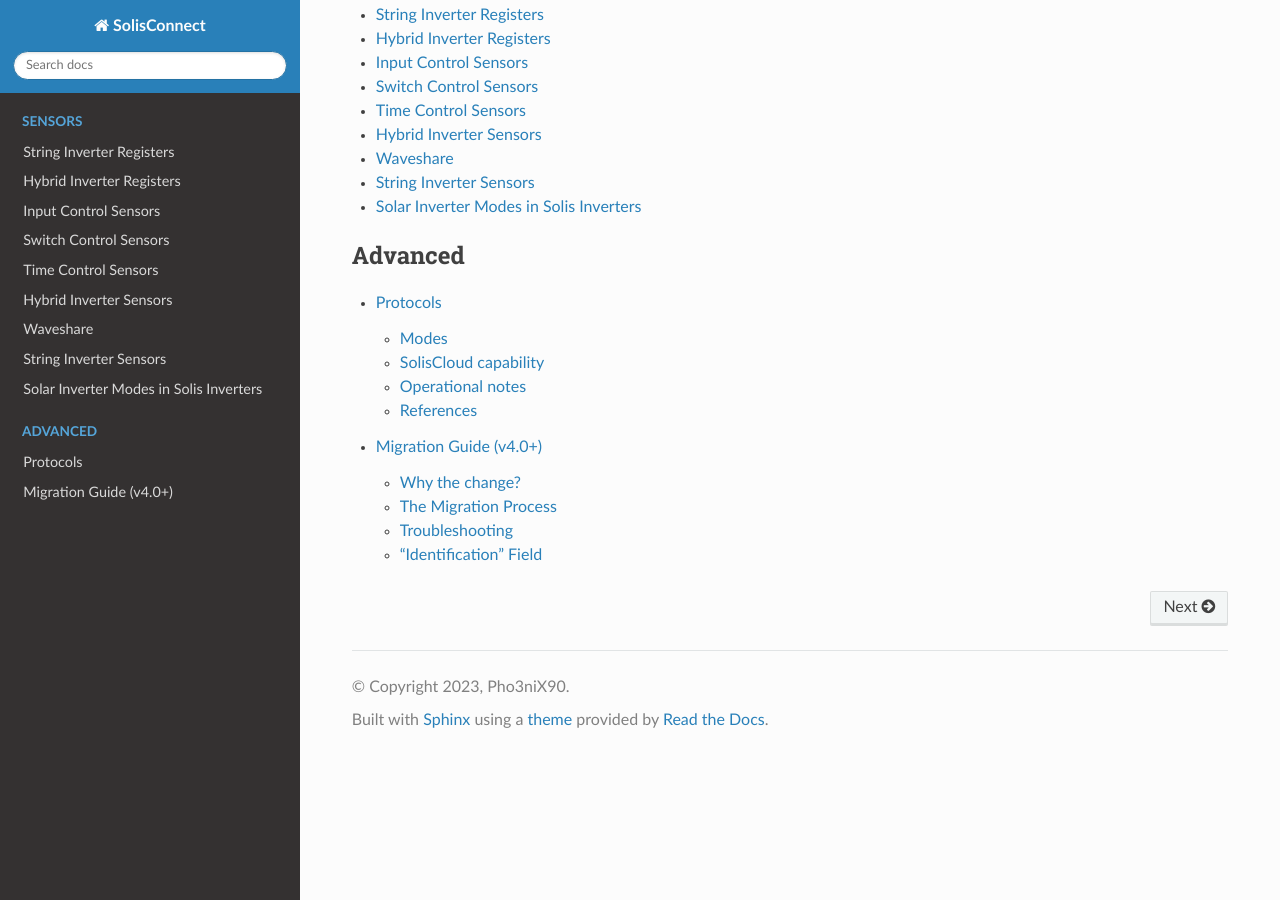
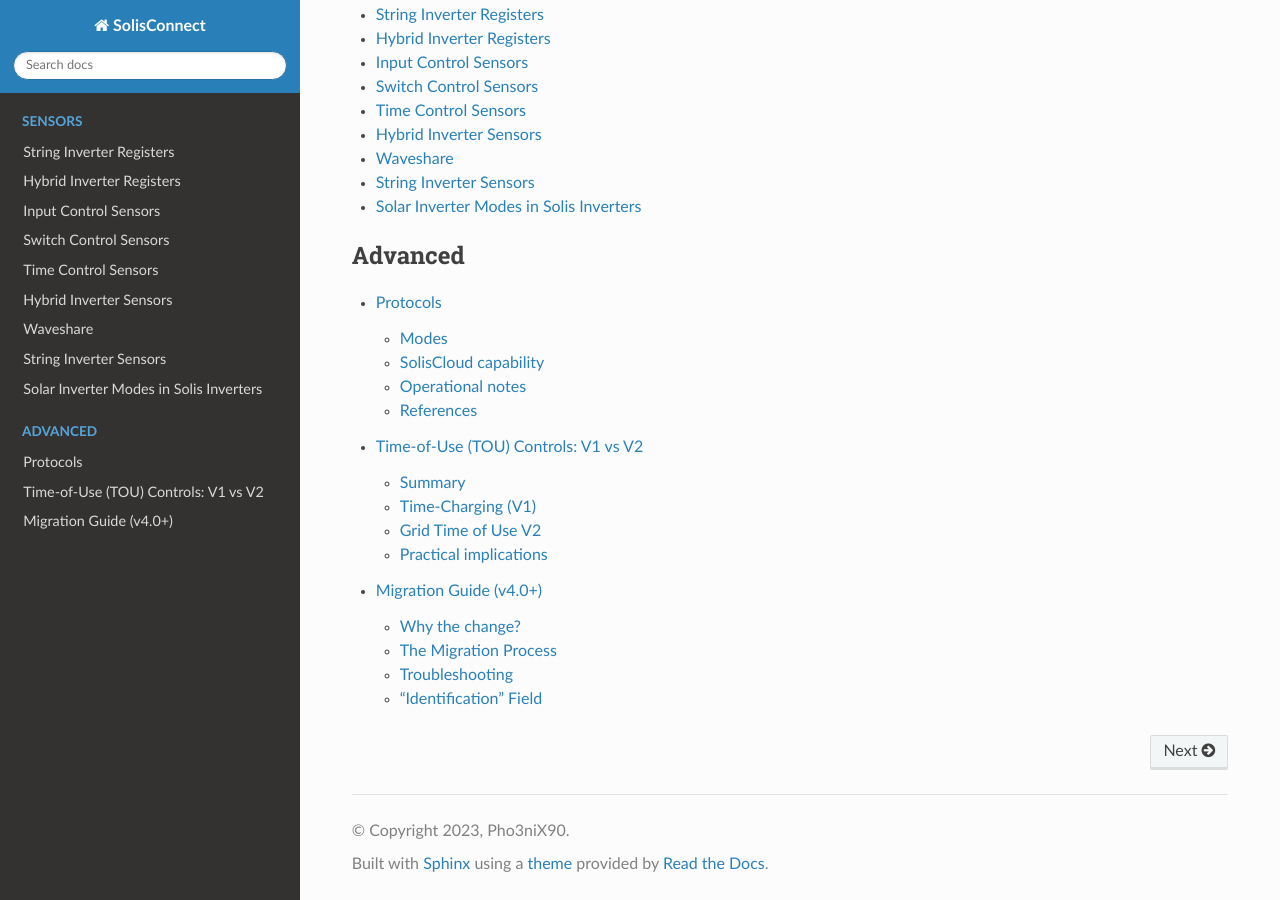
Before and after one commit to fboundy/solisconnect, a Sphinx documentation site: the page built from docs/source/index.rst, in a window 1280 px wide and 900 px high, scrolled down 9206 px. Built offline with Sphinx 7.4.7 and the Read the Docs theme 3.1.0, drawn with Linux system fonts in a browser that asks for light colours; part of the change alters nothing that is shown.

Commit message:
docs: add TOU V1 vs V2 explainer page
Documents the two independent Time-of-Use schemes: Time-Charging (V1,
43143-43190, 4 slots, Modbus-only, no per-slot SOC/voltage) vs Grid
Time of Use V2 (43707-43791, 6 slots, per-slot SOC/current/voltage,
mapped to SolisCloud CIDs 5916-5987). Notes the unenforced CID 6798
V2-support gate and that V1 has no cloud fallback.

Co-Authored-By: Claude Fable 5 <noreply@anthropic.com>

```diff
--- a/docs/source/index.rst
+++ b/docs/source/index.rst
@@ -16,4 +16,5 @@ Table of Contents
    :caption: Advanced
 
    protocols.md
+   tou.md
    migration.md
--- /dev/null
+++ b/docs/source/tou.md
@@ -0,0 +1,53 @@
+# Time-of-Use (TOU) Controls: V1 vs V2
+
+Solis hybrid inverters expose two independent, non-interacting sets of scheduled charge/discharge controls. SolisConnect maps both, but they cover different register ranges, different slot counts, and different levels of Modbus/SolisCloud parity.
+
+## Summary
+
+| | Time-Charging (V1) | Grid Time of Use V2 |
+| --- | --- | --- |
+| Enable switch | `switch.solis_time_of_use` — bit 1 of storage-mode register `43110` | `switch.solis_time_of_use_v2_switch` — bitfield register `43707`, one bit per slot |
+| Slot count | 4 | 6 |
+| Per-slot fields | Start/end hour+minute for charge and discharge | Start/end hour+minute, target SOC, cut-off voltage, battery current, per slot, for charge and discharge |
+| Charge/discharge current | One global pair (`43141`/`43142`), not per-slot | Per-slot (register offset `+1` in each slot block) |
+| Target SOC | Not available | Per-slot (register offset `+0` in each slot block) |
+| Cut-off voltage | Not available | Per-slot (register offset `+2` in each slot block) |
+| Modbus registers | `43143-43190` | `43707-43791` |
+| SolisCloud support | **Not mapped** — Modbus only | Mapped: control CIDs `5916-5987` |
+| SolisCloud enablement gate | N/A | CID `6798` (`0xAA55`) reports whether the inverter supports V2; SolisConnect does not yet enforce this gate (see caveat below) |
+
+## Time-Charging (V1)
+
+The older scheduling mechanism. One shared charge current and one shared discharge current apply across all slots; only the start/end times vary per slot.
+
+- Enable: bit 1 (`Time of Use`) of the storage-mode bitfield at register `43110` (`switch_sensors.py`). This bit requires either `Self-Use Mode` (bit 0) or `Feed-In Priority Mode` (bit 6) to be conflict-free with the other storage-mode bits.
+- Global settings: `Time-Charging Charge Current` (`43141`) and `Time-Charging Discharge Current` (`43142`), both in amps, editable as `number` entities.
+- Per slot (1-4), each slot is a block of paired hour/minute registers exposed as HA `time` entities:
+  - Charge Start / Charge End
+  - Discharge Start / Discharge End
+- Register layout: slot 1 starts at `43143`, slot 2 at `43153`, slot 3 at `43163`, slot 4 at `43173` (each slot block is 8 registers of data plus a 2-register reserved gap).
+- **No SolisCloud mapping exists for any V1 register.** V1 TOU can only be read or controlled over local Modbus. There is no plan tracked to add cloud CIDs for it, since Solis's own control-CID scheme (used by `mkuthan/solis-cloud-control`) is built around V2 semantics.
+
+## Grid Time of Use V2
+
+The newer, richer scheduling mechanism with independent settings per slot.
+
+- Enable: dedicated bitfield register `43707` (`Time of Use V2 Switch`), 12 bits — one per slot (bits 0-5 for charge slots 1-6, bits 6-11 for discharge slots 1-6). This is a separate switch entity from the V1 enable bit; the two schedules do not share a switch.
+- Per slot (1-6), each slot block is 7 registers, base offset `43708 + (slot - 1) * 7` (charge) and `43750 + (slot - 1) * 7` (discharge) — e.g. Slot 1 charge SOC is `43708`, Slot 2 charge SOC is `43715`:
+  - `+0`: cut-off/target SOC (%, editable `number`, 0-100)
+  - `+1`: battery current (A, editable `number`, 0-300, ×0.1)
+  - `+2`: cut-off voltage (V, editable `number`, 0-300, ×0.1)
+  - `+3..+6`: start hour, start minute, end hour, end minute (paired into a `time` entity)
+- SolisCloud mapping (`sensor_data/cloud_mapping.py`, `_tou_v2_mappings()`):
+  - Slot enable bits -> CIDs `5916-5927` (charge slots 1-6, then discharge slots 1-6), merged into the shared `43707` bitfield by `CloudDataRetrieval._merge_bit_words`.
+  - Target SOC -> CIDs `5928-5933` (charge), `5965, 5969, 5973, 5977, 5981, 5984` (discharge).
+  - Battery current -> CIDs `5948-5963` family (charge), `5967-5986` family (discharge).
+  - Cut-off voltage -> the paired CID in the same current/voltage CID families.
+  - Start/end time pairs -> CIDs `5946, 5949, 5952, 5955, 5958, 5961` (charge), `5964, 5968, 5972, 5976, 5980, 5987` (discharge); the cloud API represents each pair as a single `HH:MM-HH:MM` string, which SolisConnect composes from/decomposes into the paired hour/minute registers.
+- **Known caveat:** SolisCloud CID `6798` reports whether the connected inverter actually supports TOU V2 (value `43605` / `0xAA55` = supported). SolisConnect does not yet read this gate, so cloud-only or dual-protocol entries on a V2-unsupported inverter may have TOU V2 writes rejected by the device with no advance warning from the integration.
+
+## Practical implications
+
+- V1 and V2 are independent schedules on the inverter itself; enabling one does not disable the other, and having both enabled is a device-level conflict outside SolisConnect's control — check your inverter's own firmware behavior before enabling both.
+- If you only have local Modbus, either scheme is fully readable and writable.
+- If you are on SolisCloud-only or a dual-protocol setup where cloud may become active, only V2 is safe to rely on for control; V1 entities will read/write successfully over Modbus but will not fail over to cloud (there is no cloud mapping to fall back to) and will simply stop updating if cloud becomes the active protocol.
```
